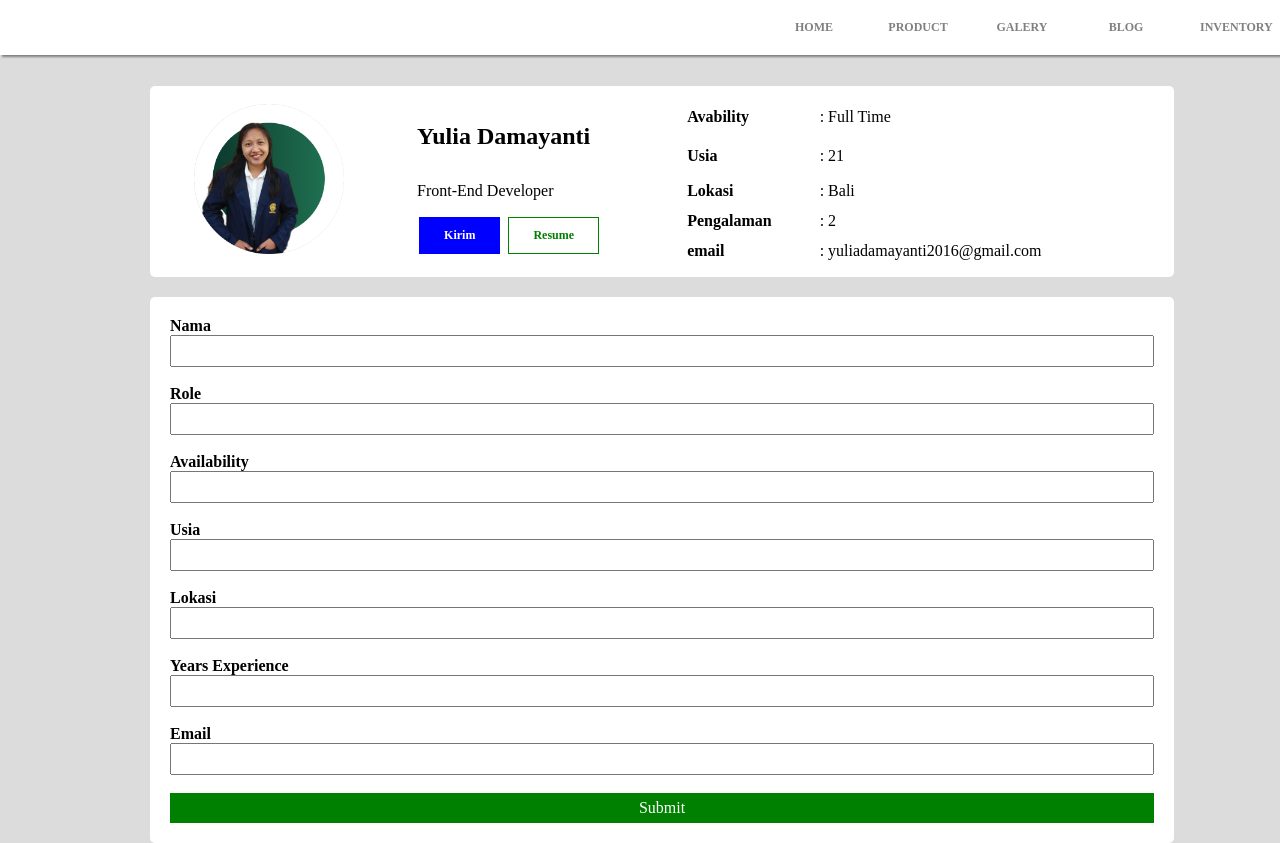
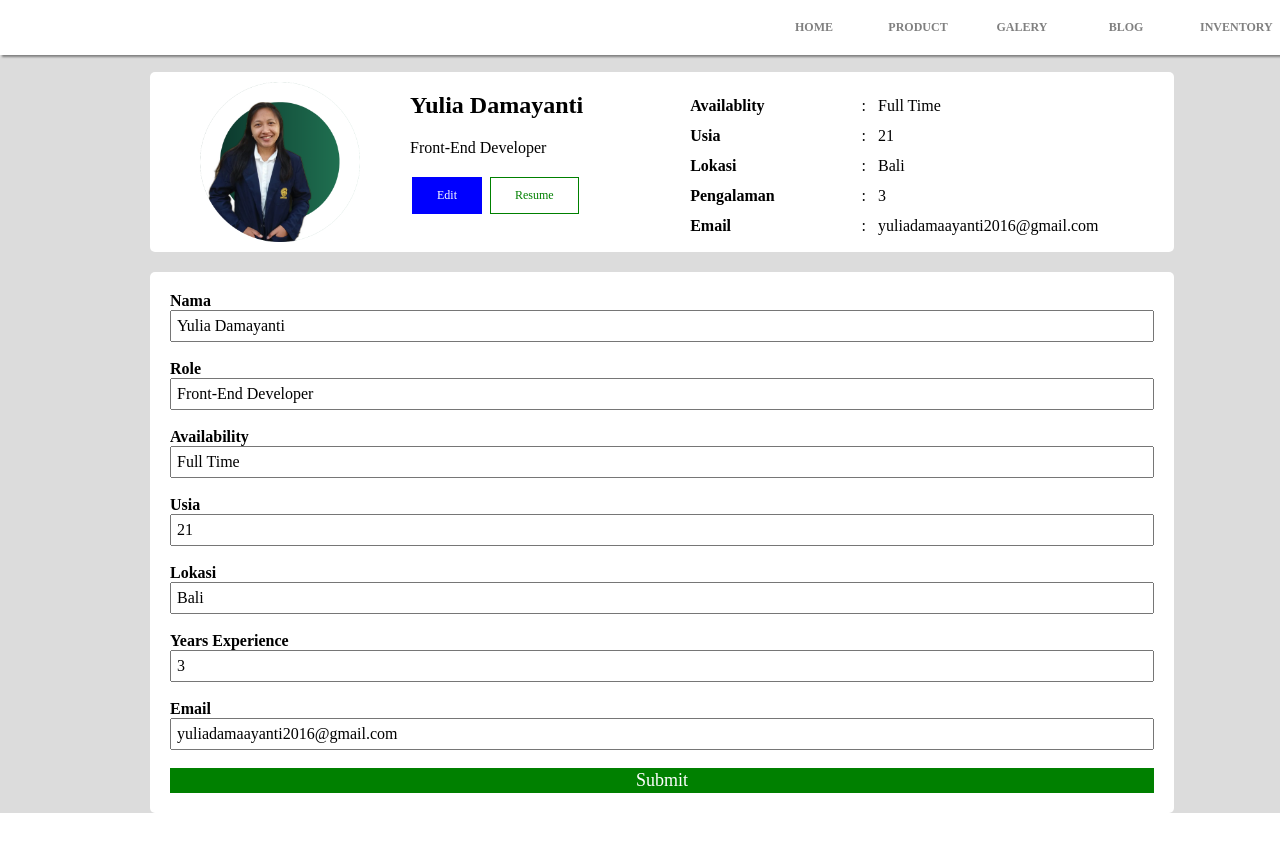
Before and after one commit to WynYulia/INPG07-Assignment1-Yulia, a PHP site: page / in a window 1280 px wide. After the commit the page ends 813 px from the top, so only its background shows below. Run offline with PHP 8.4, Linux system fonts and the light colour scheme.

Commit message:
add file

```diff
--- a/asset/style.css
+++ b/css/style.css
@@ -40,17 +40,45 @@ nav .menu a{
     font-size: 12px;
 }
 
-nav .menu a:hover{
+nav .menu a:hover {
     background:  #353535;
 }
 
+.menu1 {
+    display: flex;
+    flex-direction: column;
+    height: 30px;
+    justify-content: space-around;
+}
+
+.menu1 span {
+    width: 30px;
+    height: 3px;
+    background-color: black;
+}
+
+.dataku{
+    float: left;
+    padding-left: 50px;
+}
+
+.image {
+    float: left;
+    right: 50px;
+    padding-left: 50px;
+    padding-top: 10px;
+}
+
+table {
+    padding-left: 100px;
+    background-color: white;
+}
+
 .profil{
-    margin-top: 50px;
+    background-color: white;
+    height: 180px;
+    width: 80%;
     margin-left: 150px;
-    margin-right: 150px;
-    width: 80%;
-    background: white;
-    padding: 10px;
     border-radius: 5px;
 }
 
@@ -76,21 +104,35 @@ nav .menu a:hover{
     border: 1px solid green;
 }
 
-.form{
+.button1:hover{
+    background-color: blue;
+    transition: 1.5s;
+}
+
+.button2:hover{
+    background-color: greenyellow;
+    transition: 1.5s;
+}
+#form-nama{
     margin-left: 150px;
     margin-right: 150px;
     margin-top: 20px;
     width: 80%;
     background: white;
     border-radius: 5px;
-}
-
-.content{
     padding: 20px;
 }
 
-.content input{
+#form-nama input{
     padding: 5px;
     font-size: 16px;
     width: 100%;
 }
+
+#btn-sbmt{
+    background-color: green;
+    color:white;
+    border: 1px solid green;
+    width: 100%;
+    font-size: 18px;
+}
--- a/index.html
+++ b/index.html
@@ -5,7 +5,7 @@
     <meta http-equiv="X-UA-Compatible" content="IE=edge">
     <meta name="viewport" content="width=device-width, initial-scale=1.0">
     <title>Portofolio Yulia</title>
-    <link rel="stylesheet" type="text/css" href="asset/style.css">
+    <link rel="stylesheet" type="text/css" href="css/style.css">
 </head>
 <body>
     <nav>
@@ -19,56 +19,81 @@
             </ul>
         </div>
     </nav>
-    <br><br>
-    <div class="profil">
-        <table cellpadding="5" align="center" width="950">
+    <br><br><br><br>
+    <div>
+    <div class="profil"><section>
+        <div class="image">
+            <img src="asset/yulia.png" width="160px" alt="">
+        </div>
+    </section>
+    <section>
+        <div class="dataku">
+            <div class="dataku1">
+                <h2  id="text-nama">Yulia Damayanti</h2>
+                <div>
+                    <p id="text-role">Front-End Developer</p>
+                </div>
+                <div>
+                    <button class="button1" id="button1">Edit</button>
+                    <button class="button2" id="button2">Resume</button>
+                </div>
+            </div>
+        </div>
+    </section>
+
+    <br>
+    <div class="tabel">
+        <table cellpadding="5">
             <tr>
-                <td rowspan="5"><img src="asset/yulia.png" width="150"></td>
-                <td rowspan="2"><h2>Yulia Damayanti</h2></td>
-                <td><b>Avability</b></td>
-                <td>: Full Time</td>
+                <td><b>Availablity</b></td>
+                <td style="padding-left: 80px;">:</td>
+                <td id="text-availability">Full Time</td>
             </tr>
             <tr>
                 <td><b>Usia</b></td>
-                <td>: 21</td>
+                <td style="padding-left: 80px;">:</td>
+                <td id="text-usia">21</td>
             </tr>
             <tr>
-                <td>Front-End Developer</td>
                 <td><b>Lokasi</b></td>
-                <td>: Bali</td>
+                <td style="padding-left: 80px;">:</td>
+                <td id="text-lokasi">Bali</td>
             </tr>
             <tr>
-                <td rowspan="2">
-                    <button class="button1"><b>Kirim</b></button>
-                    <button class="button2"><b>Resume</b></button>
-                </td>
                 <td><b>Pengalaman</b></td>
-                <td>: 2</td>
+                <td style="padding-left: 80px;">:</td>
+                <td id="text-pengalaman">3</td>
             </tr>
             <tr>
-                <td><b>email</b></td>
-                <td>: yuliadamayanti2016@gmail.com</td>
+                <td><b>Email</b></td>
+                <td style="padding-left: 80px;">:</td>
+                <td id="text-email">yuliadamaayanti2016@gmail.com</td>
             </tr>
         </table>
-    </div>
-    <div class="form">
-        <form class="content">
+    </div></div>
+
+    <section>
+        <div onsubmit= "validasi()">
+            <form id="form-nama" onsubmit="handleSubmit(event)">
                 <label for="nama"><b>Nama</b></label><br>
-            <input type="text" name="nama"><br><br>
+                <input type="text" name="nama" id="input-nama"/><br><br>
                 <label for="role"><b>Role</b></label><br>
-            <input type="text" name="role"><br><br>
+                <input type="text" name="role" id="input-role"/><br><br>
                 <label for="availability"><b>Availability</b></label><br>
-            <input type="text" name="availability"><br><br>
+                <input type="text" name="availability" id="input-availability"/><br><br>
                 <label for="usia"><b>Usia</b></label><br>
-            <input type="text" name="usia"><br><br>
+                <input type="text" name="usia" id="input-usia"/><br><br>
                 <label for="lokasi"><b>Lokasi</b></label><br>
-            <input type="text" name="lokasi"><br><br>
+                <input type="text" name="lokasi" id="input-lokasi"/><br><br>
                 <label for="experience"><b>Years Experience</b></label><br>
-            <input type="text" name="experience"><br><br>
+                <input type="text" name="experience" id="input-pengalaman"/><br><br>
                 <label for="email"><b>Email</b></label><br>
-            <input type="email" name="email"><br><br>
-            <input type="submit" value="Submit" style="background-color: green; color:white; border: 1px solid green">
+                <input type="email" name="email" id="input-email"/><br><br>
+                <button type="submit" id="btn-sbmt">Submit</button>
             </form>
         </div>
+    </section>
+
+    <script src="js/index.js"></script>
 </body>
 </html>
```
Also changed, not shown: js/index.js (added, +68 -0 lines). Lines whose indentation alone changed are shown as unchanged.
